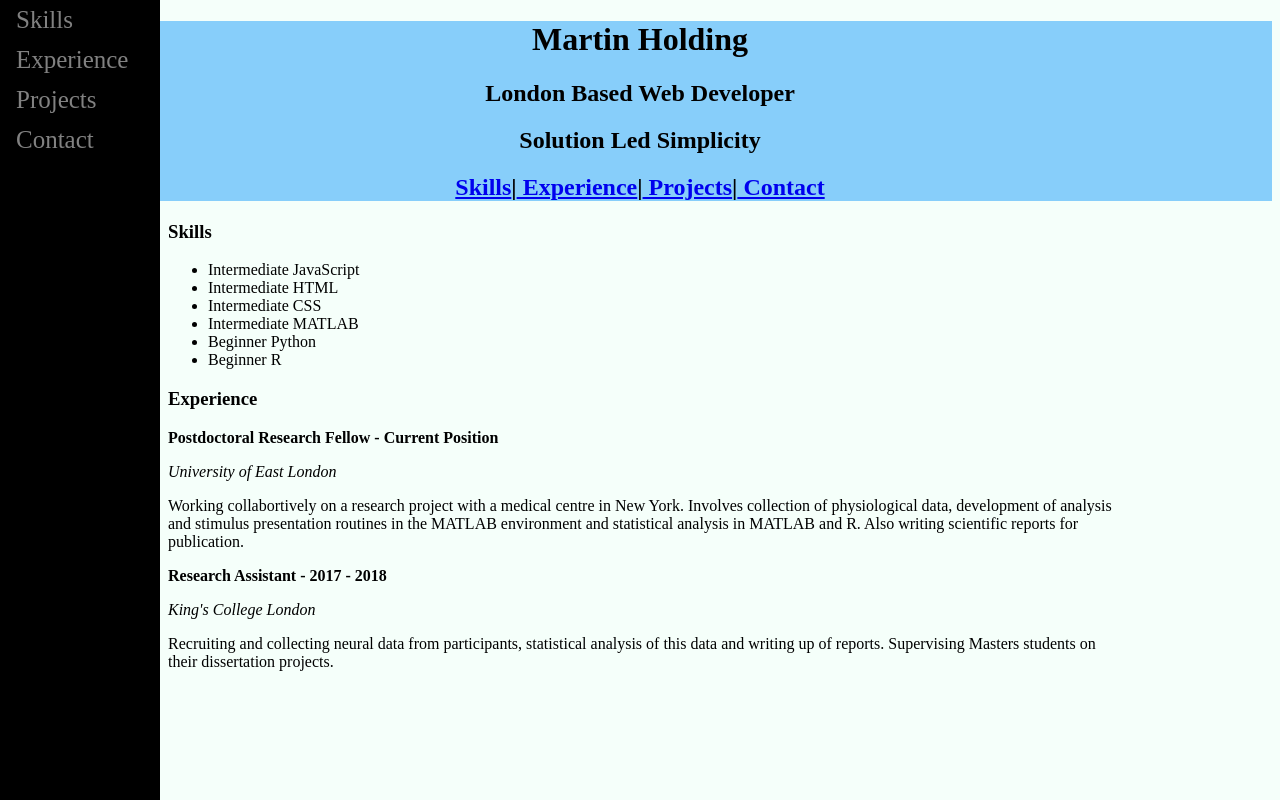
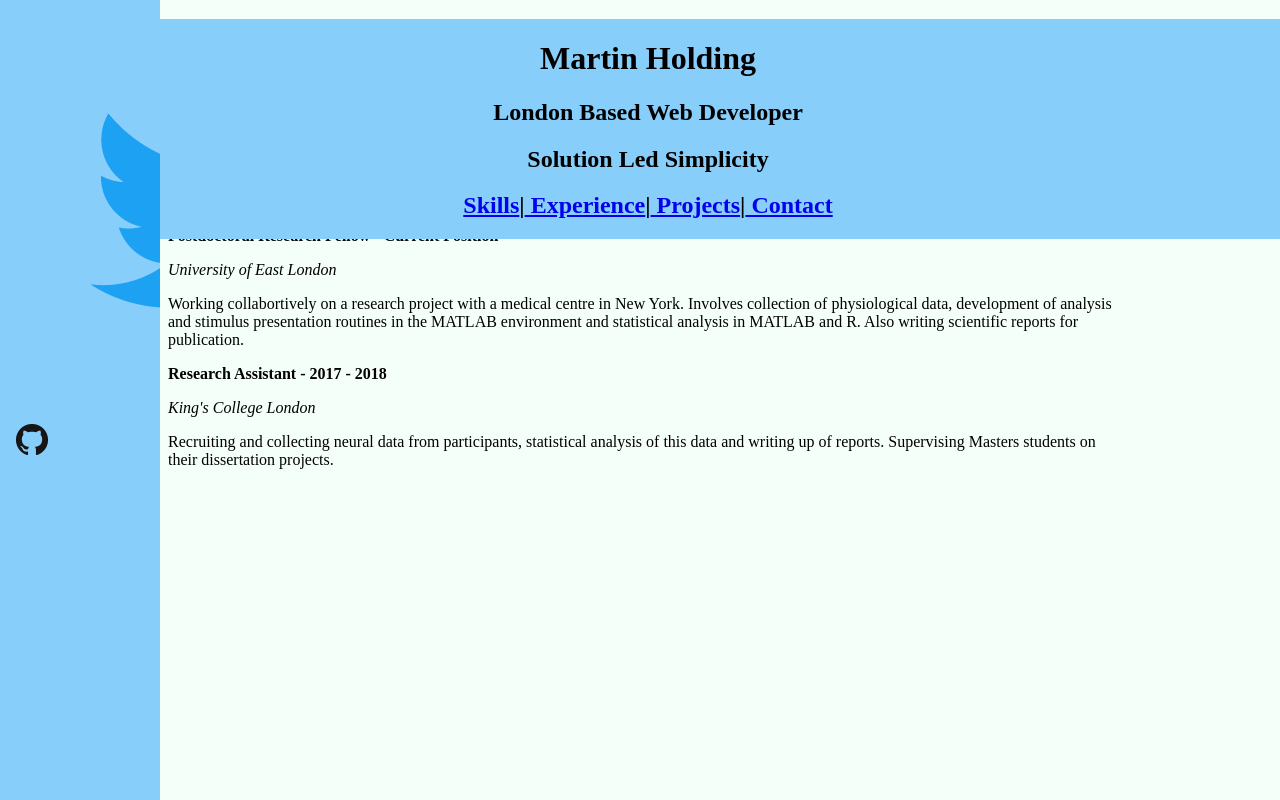
Before and after one commit to MartinHolding/Portfolio-Web-Page, a plain HTML site: page index.html in a window 1280 px wide. Drawn offline with Linux system fonts and the light colour scheme.

Commit message:
Added blue to side bar. Added images to side bar replacing links.

```diff
--- a/index.html
+++ b/index.html
@@ -12,10 +12,9 @@
             <h2> <a href="#skills"> Skills</a>|<a href="#experience"> Experience</a>|<a href="#projects"> Projects</a>|<a href="#contact"> Contact</a></h2>
         </header>
         <div class="side-bar">
-            <a href= "#skills">Skills</a>
-            <a href= "#experience"> Experience</a>
-            <a href="#projects">Projects</a>
-            <a href="#contact">Contact</a>
+            <a href= "#twitter"><img src="./images/Twitter_Logo_Blue.png"></a>
+            <a href= "#github"> <img src="./images/GitHub-Mark-32px.png"></a>
+            <a href="#linkedin"><img></a>
         </div>
         <div id="skills">
             <h3>Skills</h3>
--- a/styles.css
+++ b/styles.css
@@ -6,6 +6,7 @@ header {
     width: 100%;
     background-color: lightskyblue;
     text-align: center;
+    position: fixed;
 }
 
 footer {
@@ -23,7 +24,7 @@ header, h1, h2 {
     z-index: 1;
     top: 0;
     left: 0;
-    background-color: black;
+    background-color: lightskyblue;
 
     overflow-x: hidden;
 }
@@ -33,6 +34,7 @@ header, h1, h2 {
     font-size: 25px;
     color: #818181;
     display: block;
+
   }
 #skills, #experience, #contact, #projects {
     margin-left: 160px;
```
